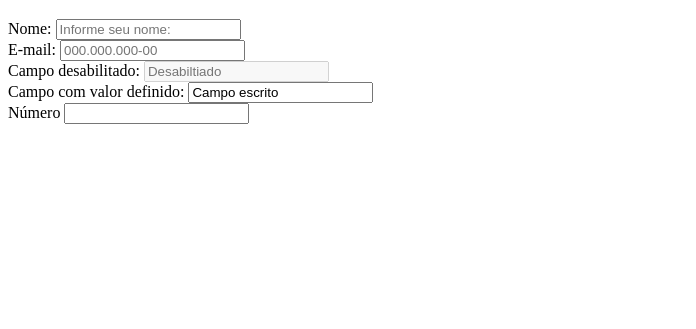
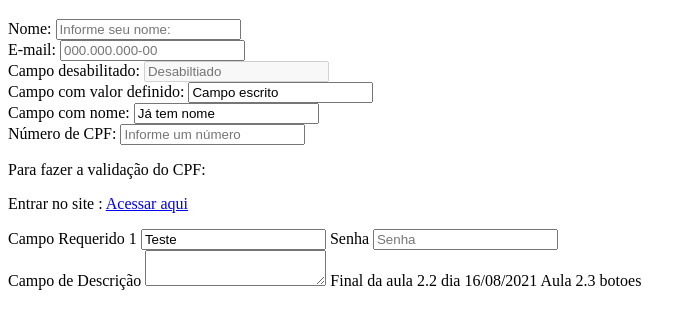
Before and after one commit to JonathasGit/IFRS-Curso.HTML, a plain HTML site: page formularios/form1.html in a window 1280 px wide. Shown: the part 61-390 px from the top of the page, without its empty margins (0-696 px from the left). Drawn offline with Linux system fonts and the light colour scheme.

Commit message:
#2 Final da aula 2.2
Finalizando a aula 2.2.

```diff
--- a/formularios/form1.html
+++ b/formularios/form1.html
@@ -6,11 +6,28 @@
         <meta charset="UTF-8">
         <body>
             <form  method="post" action="#">
-                Nome: <input type="text" name ="nome" placeholder="Informe seu nome: "><br>
+                Nome: <input type="text" name ="nome" placeholder="Informe seu nome: "><br> <!--Campo com texto dentro-->
                 E-mail: <input type="text" name="email" placeholder="000.000.000-00" ><br>
-                Campo desabilitado: <input type="text" name="campo" placeholder="Desabiltiado" disabled><br>
-                Campo com valor definido: <input type="text" name="email" value="Campo escrito" placeholder="Somente Leitura" readonly> <br>
-                Número <input type="text" name="cpf" maxlength="14">
+                Campo desabilitado: <input type="text" name="campo" placeholder="Desabiltiado" disabled><br> <!--Campo desabilitado-->
+                Campo com valor definido: <input type="text" name="email" value="Campo escrito" placeholder="Somente Leitura" readonly> <br> <!-- readonly - Somente leitura-->
+                Campo com nome: <input type="text" name="nome" placeholder="Nome aqui" value="Já tem nome"><br>
+
+
+                Número de CPF: <input type="text" name="cpf" placeholder="Informe um número" maxlength="14" pattern="[0-9]{3}\.[0-9]{3}\.[0-9]{3}-[0-9]{2}">
+
+                <P>Para fazer a validação do CPF:</P>
+                <p> Entrar no site : <a href="https://www.regexpal.com/">Acessar aqui</a></p>
+                <!--<p>Usar os valores [0-9]{3}\.[0-9]{3}\.[0-9]{3}-[0-9]{2}</p>-->
+
+                Campo Requerido 1 <input type="text" name="nome" placeholder="Nome 1" value="Teste" required> <!--Não funcionou-->
+
+                Senha <input type="password" name="senha" placeholder="Senha"> <br>
+
+                Campo de Descrição <textarea name="decricao"></textarea> <!--Campo para descrição-->
+
+
+                Final da aula 2.2 dia 16/08/2021
+                Aula 2.3 botoes
             </form>
         </body>
     </head>
```
